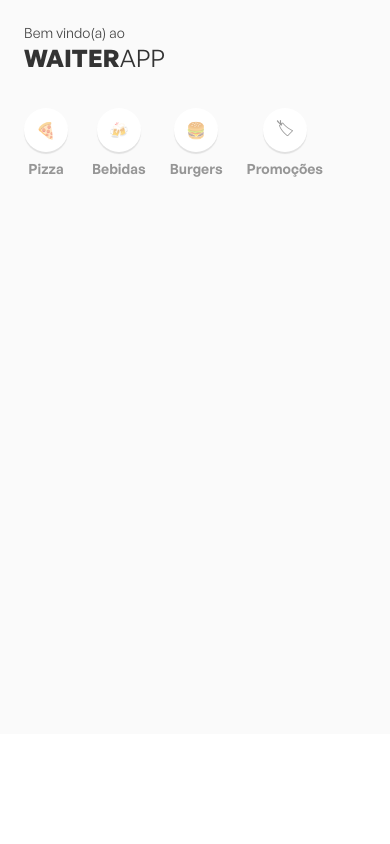
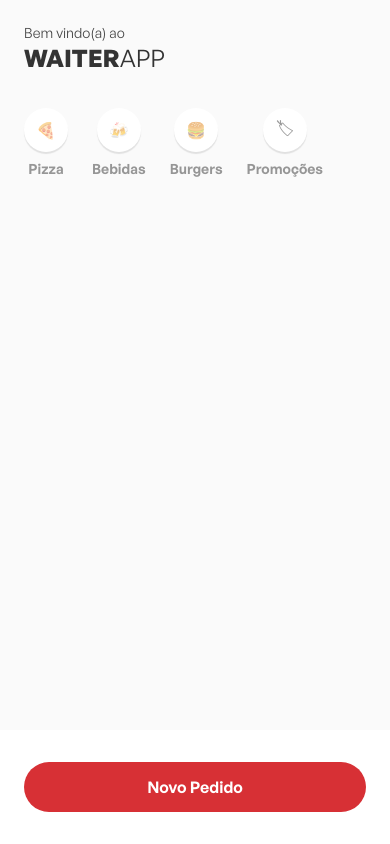
Before and after one commit to brunopapait/waiterapp, a React Native app in the folder mobile/: screen / in a window 390 px wide. Built offline with nearby package versions, Linux system fonts and the light colour scheme.

Commit message:
implements component button

```diff
--- a/mobile/src/Main/index.tsx
+++ b/mobile/src/Main/index.tsx
@@ -1,3 +1,4 @@
+import { Button } from '../components/Button';
 import { Categories } from '../components/Categories';
 import { Header } from '../components/Header';
 import { Menu } from '../components/Menu';
@@ -17,6 +18,9 @@
       </Container>
       <Footer>
         <FooterContainer>
+          <Button onPress={() => { }}>
+            Novo Pedido
+          </Button>
         </FooterContainer>
       </Footer>
     </>
--- a/mobile/src/Main/styles.ts
+++ b/mobile/src/Main/styles.ts
@@ -21,6 +21,8 @@
 export const Footer = styled.View`
   min-height: 110px;
   background-color: #fff;
+  padding: 32px 24px;
 `;
 
-export const FooterContainer = styled.SafeAreaView``;
+export const FooterContainer = styled.SafeAreaView`
+`;
--- /dev/null
+++ b/mobile/src/components/Button/index.tsx
@@ -0,0 +1,16 @@
+import { Text } from '../Text';
+import { Container } from './styles';
+
+interface ButtonProps {
+  children: string;
+  onPress: () => void;
+  disabled?: boolean;
+}
+
+export function Button({ children, onPress, disabled }: ButtonProps) {
+  return (
+    <Container onPress={onPress} disabled={disabled}>
+      <Text weight="600" color="#FFF">{children}</Text>
+    </Container>
+  );
+}
--- /dev/null
+++ b/mobile/src/components/Button/styles.ts
@@ -0,0 +1,10 @@
+import styled from 'styled-components/native';
+
+export const Container = styled.TouchableOpacity`
+  background-color: ${({ disabled }) => (disabled ? '#999' : '#D73035')};
+  border-radius: 48px;
+
+  padding: 14px 24px;
+  align-items: center;
+  justify-content: center;
+`;
```
